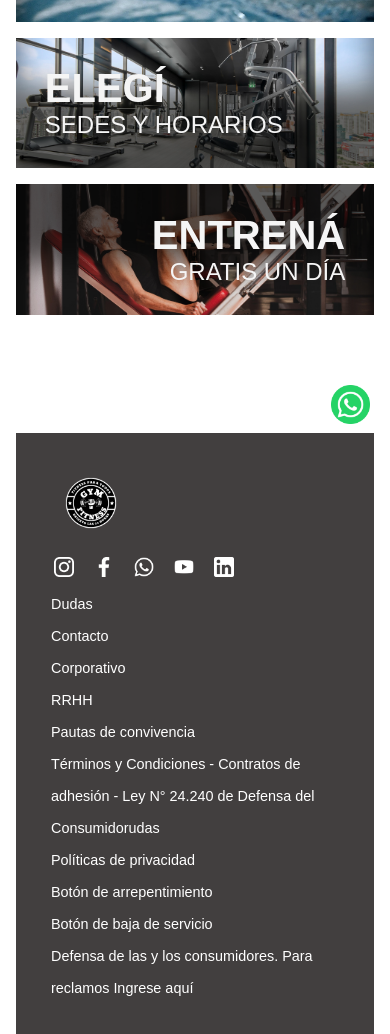
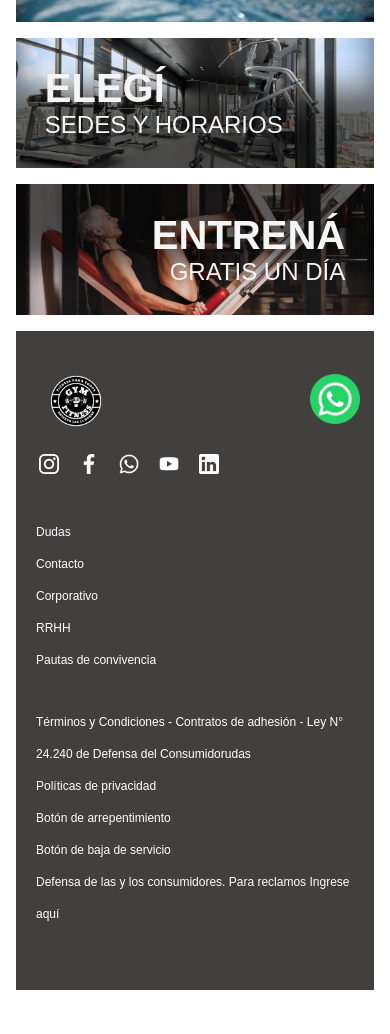
Before and after one commit to MatiasCardoso4/gym-page, a plain HTML site: page index.html in a window 390 px wide. Shown: the part 400-1434 px from the top of the page. After the commit the page ends 1390 px from the top, so only its background shows below. Drawn offline with Linux system fonts and the light colour scheme.

Commit message:
Enhance responsive design; adjust footer layout, padding, and media queries for improved mobile experience

```diff
--- a/styles.css
+++ b/styles.css
@@ -26,7 +26,7 @@ header {
 
 .nav-bar {
     display: flex;
-  padding-right: 2rem;
+    padding-right: 2rem;
 }
 
 .menu-toggle {
@@ -150,12 +150,13 @@ footer {
     height: 27vh;
     width: 100%;
     background-color: rgb(66, 63, 63);
-    padding: 30px 35px;
+    padding: 30px 20px;
     display: flex;
-    justify-content: space-between;
+    justify-content: space-around;
     font-size: 0.9rem;
     margin-top: 1rem;
 }
+
 footer li {
     list-style: none;
     color: white;
@@ -186,7 +187,7 @@ footer .icon:hover {
 .fixed-whatsapp-logo {
     position: fixed;
     bottom: 20px;
-    right: 20px;
+    right: 30px;
     width: 3vw;
     cursor: pointer;
 }
@@ -204,17 +205,19 @@ footer .icon:hover {
 
 }
 
-/*Responsive*/
+/*Mobile*/
 
-@media screen and (max-width: 767px) {
+@media screen and (max-width: 640px) {
 
     /* Adjust Header */
     header {
         padding: 0 15px;
+        justify-content: space-between;
     }
 
     /* Navigation Bar */
     .nav-bar {
+        padding: 0;
         position: relative;
     }
 
@@ -254,18 +257,83 @@ footer .icon:hover {
 
     /* main content */
 
-    .wrapper{
+    .wrapper {
         flex-direction: column;
         justify-content: start;
+        height: auto;
     }
 
 
     footer {
         flex-direction: column;
         height: auto;
+
     }
 
     .fixed-whatsapp-logo {
-       width: 10vw;
+        width: 10vw;
     }
 }
+
+@media screen and (max-width: 768px) {
+
+.wrapper {
+    flex-direction: column;
+    height: auto;
+}
+
+.social-media-icon-container{
+    flex-wrap: wrap;
+}
+
+footer {
+    font-size: 12px;
+    gap: 20px;
+}
+
+.fixed-whatsapp-logo {
+    width: 40px;
+}
+}
+
+@media screen and (max-width: 1024px){
+    .wrapper {
+        flex-direction: column;
+        height: auto;
+    }
+
+    .social-media-icon-container{
+        flex-wrap: wrap;
+    }
+
+    footer {
+        font-size: 12px;
+        gap: 30px;
+    }
+
+    .fixed-whatsapp-logo {
+        width: 50px;
+    }
+}
+
+@media screen and (max-width: 1440px) {
+
+    .wrapper {
+        flex-direction: column;
+        height: auto;
+    }
+
+
+    .social-media-icon-container{
+        flex-wrap: wrap;
+    }
+
+    footer {
+        font-size: 12px;
+        gap: 30px;
+    }
+
+    .fixed-whatsapp-logo {
+        width: 50px;
+    }
+}
```
